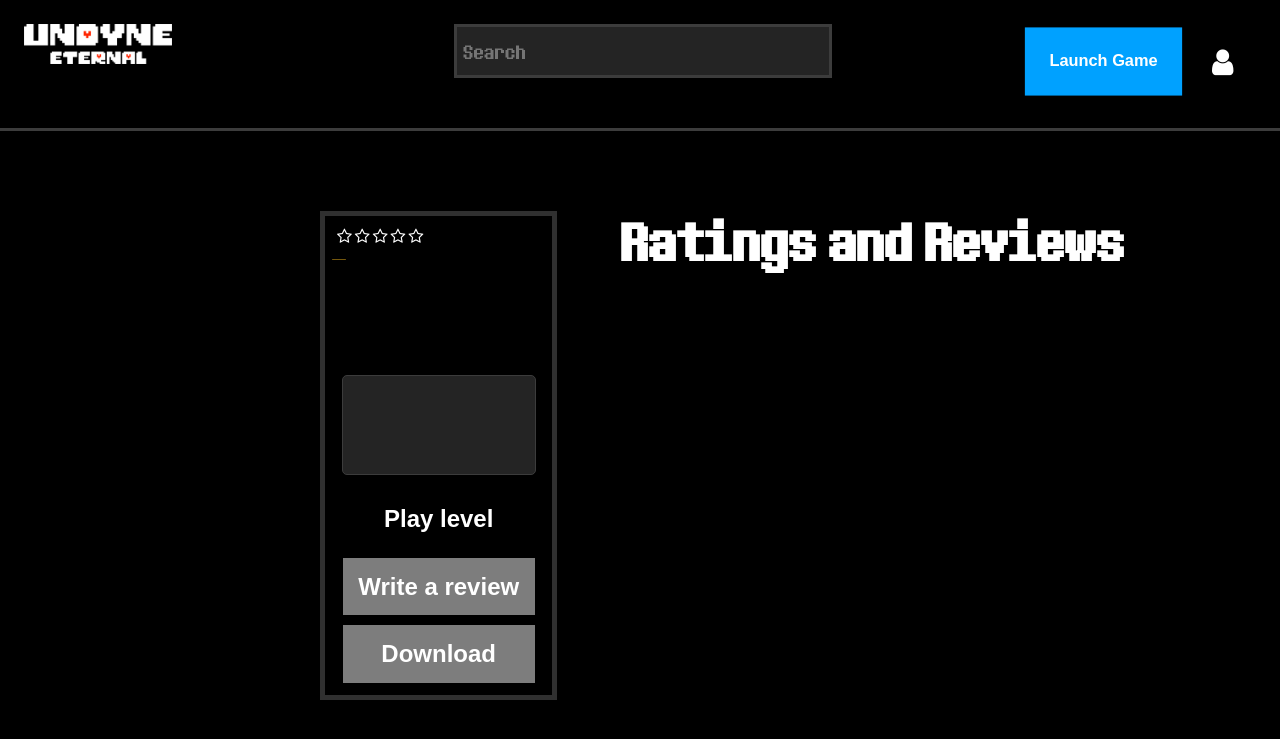
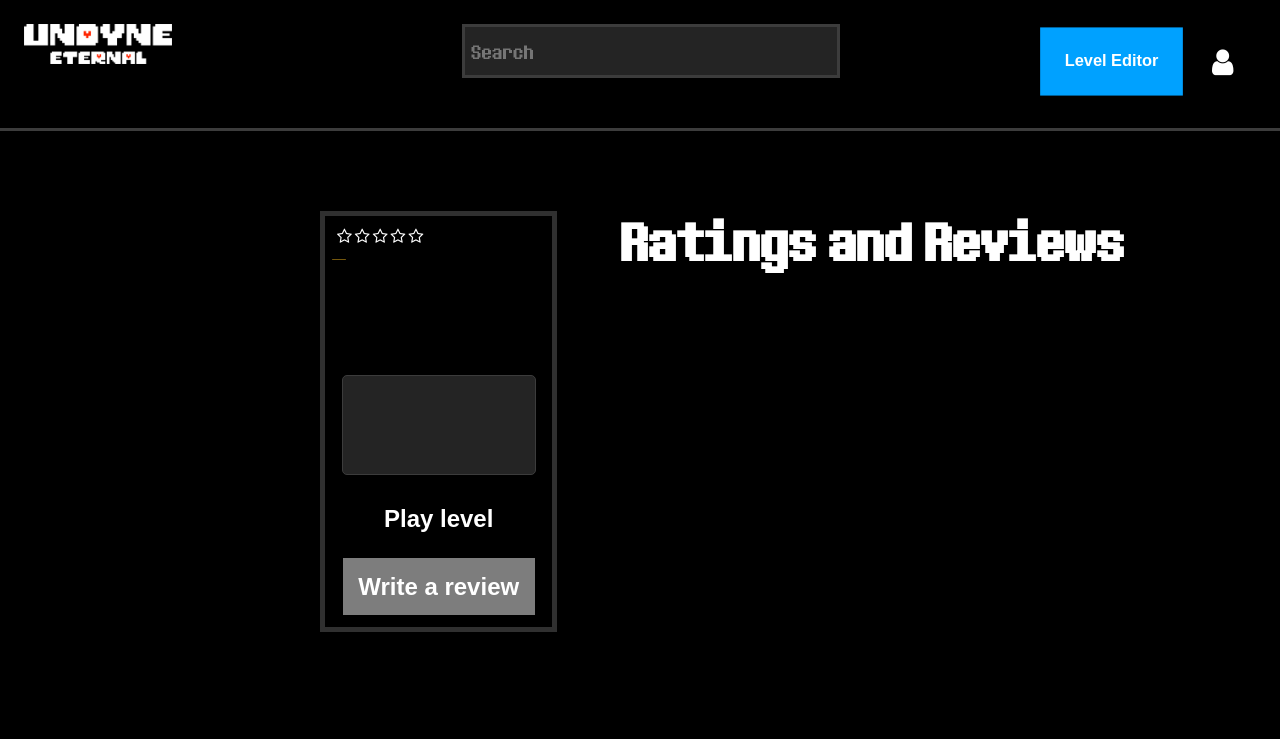
Before and after one commit to sumo1998/Undyne-Eternal, a Flask app: template templates/level/level_template.html in a window 1280 px wide. Shown: the top 739 px of the page. Run offline with Flask 2, Linux system fonts and the light colour scheme; the template is opened without the code that fills it, so the values that code supplies are empty; some libraries are stand-ins or nearby versions.

Commit message:
Code review changes

```diff
--- a/app.py
+++ b/app.py
@@ -34,14 +34,14 @@ def feed():
 
 @app.route("/user/<id>")
 def user(id):
-    userInfo = user_handler.getUserInfo(id)
-    userLevels = user_handler.getUserLevels(id)
-    return render_template("profile/profile_template.html",userInfo=userInfo, userLevels=userLevels)
+    user_info = user_handler.getUserInfo(id)
+    user_levels = user_handler.getUserLevels(id)
+    return render_template("profile/profile_template.html",user_info=user_info, user_levels=user_levels)
 
 @app.route("/level/<id>")
 def level(id):
-    levelInfo = level_handler.getLevelInfo(id)
-    levelComments = level_handler.getLevelComments(id)
-    return render_template("level/level_template.html",levelInfo=levelInfo,levelComments=levelComments)
+    level_info = level_handler.getLevelInfo(id)
+    level_comments = level_handler.getLevelComments(id)
+    return render_template("level/level_template.html",level_info=level_info,level_comments=level_comments)
 if __name__ == '__main__':
     app.run()
--- a/templates/components/comment.html
+++ b/templates/components/comment.html
@@ -1,4 +1,4 @@
-{% macro commentInLevel(username="Username", rating=0, description="") -%}
+{% macro comment_in_level(username="Username", rating=0, description="") -%}
 <div class="post-page post-page-comment pure-u-4-5">
     <div class="pure-u-1-1">
         <div class="comment"><span class="fa fa-user"></span> {{username}}</div>
--- a/templates/components/level_feed.html
+++ b/templates/components/level_feed.html
@@ -1,4 +1,4 @@
-{% macro levelInFeed(title="Title", rating=0, difficulty="medium", description="", username="Username", profileimg="",id=0) -%}
+{% macro level_in_feed(title="Title", rating=0, difficulty="medium", description="", username="Username", profileimg="",id=0) -%}
 <div class="post pure-u-1-3">
     <div class="pure-u-1-2">
         <h1 class="post-title">
@@ -18,7 +18,7 @@
             {% if profileimg == "" %}
             <p><span class="fa fa-user"></span> {{username}}</p>
             {% else %}
-            <p><img src="{{profileimg}}", style="width: 25px;"> {{username}}</p>
+            <p><img src="{{profileimg}}" , style="width: 25px;"> {{username}}</p>
 
             {% endif %}
 
--- a/templates/components/level_page.html
+++ b/templates/components/level_page.html
@@ -1,4 +1,4 @@
-{% macro levelInPage(title="Title", rating=0, difficulty="MEDIUM", username="Username", description="", profileimg="") -%}
+{% macro level_in_page(title="Title", rating=0, difficulty="MEDIUM", username="Username", description="", profileimg="") -%}
 
 <div class="post-page pure-u-1-6">
     <div class="pure-u-1-1">
@@ -31,19 +31,14 @@
     </div>
 
     <div class="{{difficulty}} post-page-play-level">
-            <a class="play-level-text">
+        <div class="play-level-text">
             Play level
-            </a>
+        </div>
     </div>
     <div class="post-page-play-level review-download">
-            <a class="play-level-text">
+        <div class="play-level-text">
             Write a review
-            </a>
         </div>
-        <div class="post-page-play-level review-download">
-            <a class="play-level-text">
-                Download
-            </a>
     </div>
 </div>
 {%- endmacro %}
--- a/templates/level/level_template.html
+++ b/templates/level/level_template.html
@@ -1,15 +1,16 @@
 <!DOCTYPE html>
 {% extends "parent_template.html" %}
-{% import "./components/level_page.html" as levelPage%}
+{% import "./components/level_page.html" as level_page%}
 {% import "./components/comment.html" as comments%}
-{% block title %}: {{levelInfo[0][1]}}{% endblock %}
+{% block title %}: {{level_info[0][1]}}{% endblock %}
 {%block content%}
-<div class="level-page">{{levelPage.levelInPage(levelInfo[0][1], levelInfo[0][2], levelInfo[0][5], levelInfo[0][7], levelInfo[0][3],
-     levelInfo[0][8])}}
+<div class="level-page">{{level_page.level_in_page(level_info[0][1], level_info[0][2], level_info[0][5], level_info[0][7],
+                        level_info[0][3],
+                        level_info[0][8])}}
     <div class="reviews pure-u-2-6">
         <h1>Ratings and Reviews</h1>
-        {% for comment in levelComments %}
-        <div>{{comments.commentInLevel(levelComments[0][1], levelComments[0][3], levelComments[0][4])}}</div>
+        {% for comment in level_comments %}
+        <div>{{comments.comment_in_level(level_comments[0][1], level_comments[0][3], level_comments[0][4])}}</div>
         {% endfor %}
     </div>
 </div>
--- a/templates/parent_template.html
+++ b/templates/parent_template.html
@@ -19,7 +19,7 @@
 
             <input class="pure-menu-item search-bar" type="text" placeholder="Search">
             <div class="nav-right pure-menu-item">
-                <div class="launch-game launch-game-text button">Launch Game</div>
+                <div class="launch-game launch-game-text button">Level Editor</div>
                 <div class="user user-nav"><span class="fa fa-user"></span></div>
             </div>
         </div>
--- a/templates/profile/profile_template.html
+++ b/templates/profile/profile_template.html
@@ -6,8 +6,8 @@
 </head>
 <body>
     <h1> User info</h1>
-    {{userInfo}}
+    {{user_info}}
     <h1> User levels </h1>
-    {{userLevels}}
+    {{user_levels}}
 </body>
 </html>
```
Also changed, not shown: templates/home/home_template.html (+10 -8 lines). Lines whose indentation alone changed are shown as unchanged.
